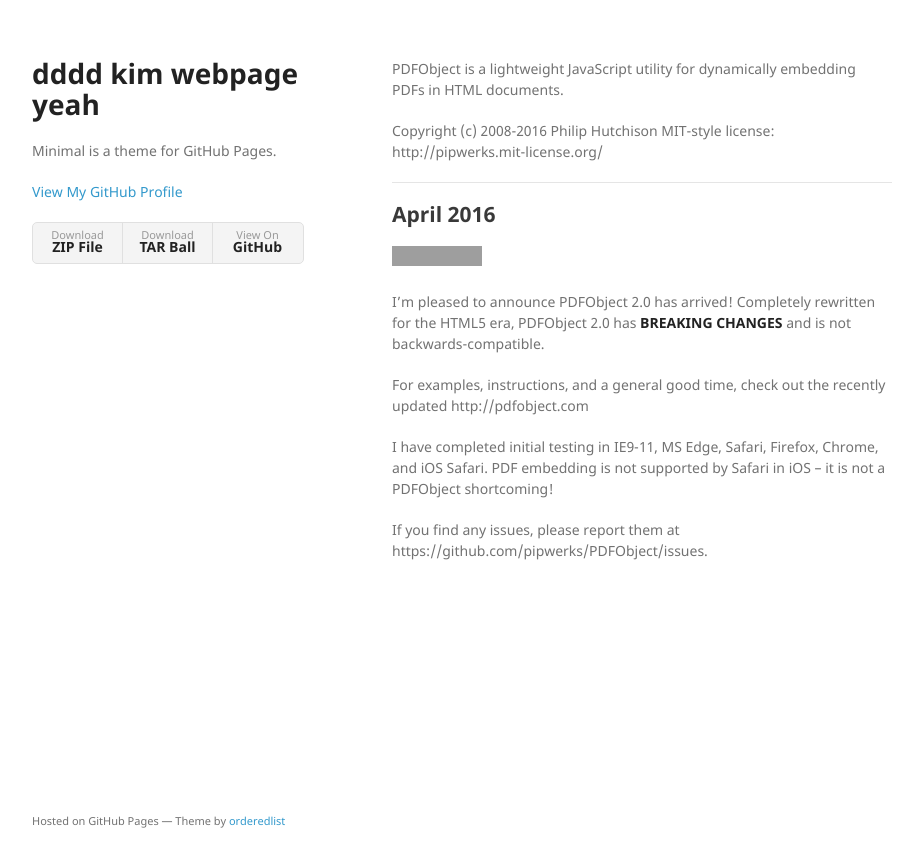
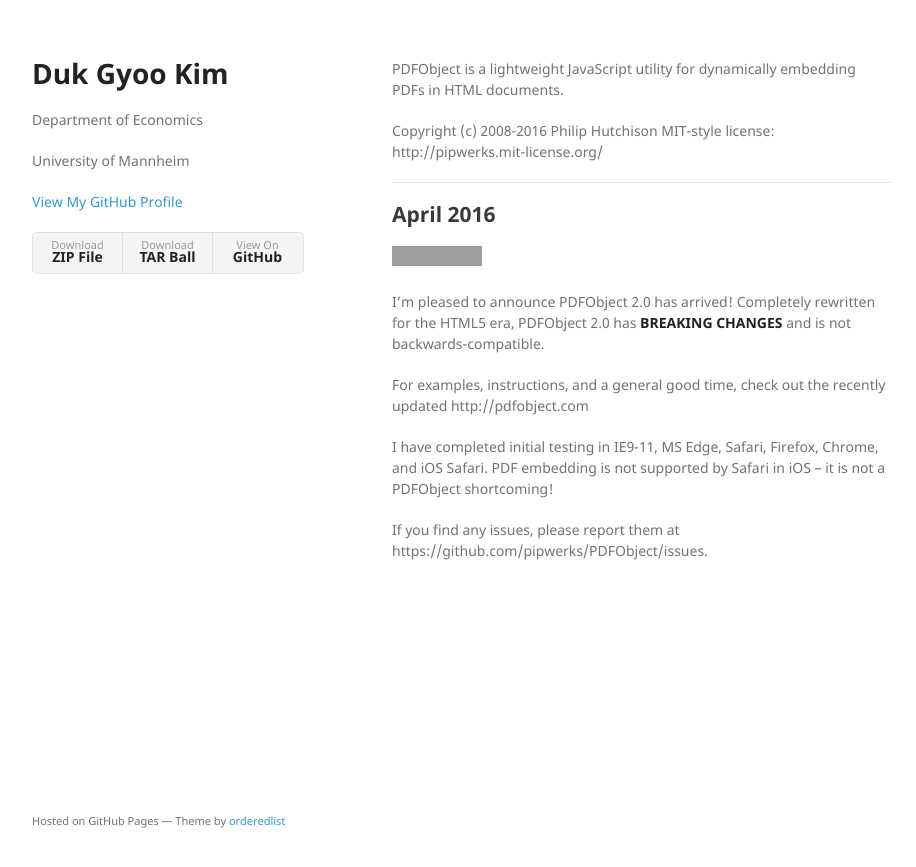
Before and after one commit to kimdukgyoo/kimdukgyoo.github.io, a Jekyll site: the page built from js/readme.md, in a window 1280 px wide. Shown: the top 867 px of the page, without its empty margins (178-1094 px from the left). Built offline with Jekyll 4.4.1, drawn with Linux system fonts in a browser that asks for light colours; our own code applies the rules of GitHub Pages for plain Markdown files; grey boxes are pictures that could not be loaded.

Commit message:
Update default.html

```diff
--- a/_layouts/default.html
+++ b/_layouts/default.html
@@ -14,8 +14,9 @@
   <body>
     <div class="wrapper">
       <header>
-        <h1>dddd kim webpage yeah</h1>
-        <p>{{ site.description | default: site.github.project_tagline }}</p>
+        <h1>Duk Gyoo Kim</h1>
+        <p>Department of Economics</p>
+        <p>University of Mannheim </p>
 
         {% if site.github.is_project_page %}
           <p class="view"><a href="{{ site.github.repository_url }}">View the Project on GitHub <small>{{ github_name }}</small></a></p>
```
